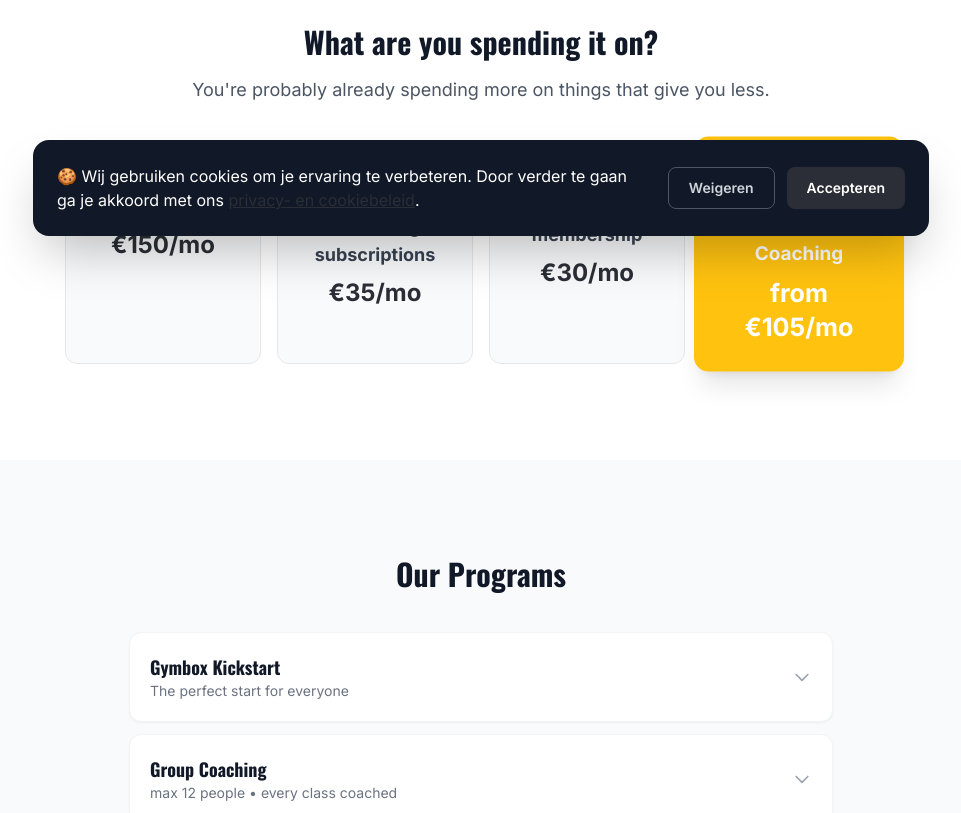
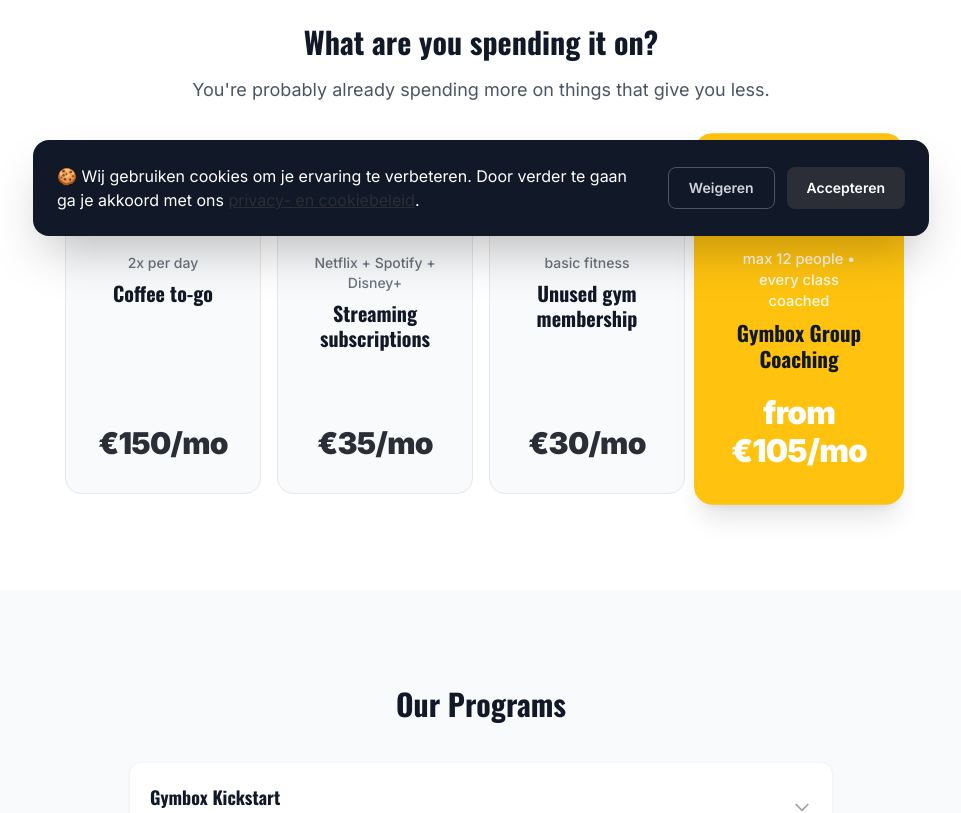
Before and after one commit to jeroenvanduijn/gymboxnoordwijk, a Next.js app: page /en/tarieven in a window 1280 px wide. Shown: the part 540-1353 px from the top of the page, without its empty margins (159-1120 px from the left). Built offline with nearby package versions, Linux system fonts and the light colour scheme.

Commit message:
feat: enhance pricing comparison cards with lucide icons

```diff
--- a/app/[lang]/tarieven/page.tsx
+++ b/app/[lang]/tarieven/page.tsx
@@ -4,6 +4,7 @@ import { useState } from "react";
 import { usePopup } from "@/context/PopupContext";
 import { useTranslations } from "@/context/LanguageContext";
 import CTA from "@/components/CTA";
+import { Coffee, MonitorPlay, Dumbbell, Flame } from "lucide-react";
 
 export default function Tarieven() {
   const [openIndex, setOpenIndex] = useState<number | null>(null);
@@ -31,19 +32,27 @@ export default function Tarieven() {
             {content.comparisonSubtitle}
           </p>
           <div className="grid grid-cols-1 sm:grid-cols-2 lg:grid-cols-4 gap-4">
-            {content.comparisonItems.map((item: { label: string; detail: string; price: string; highlight?: boolean }, i: number) => (
-              <div
-                key={i}
-                className={`rounded-xl p-6 text-center transition-all ${item.highlight
+            {content.comparisonItems.map((item: { label: string; detail: string; price: string; highlight?: boolean }, i: number) => {
+              const ComparisonIcon = i === 0 ? Coffee : i === 1 ? MonitorPlay : i === 2 ? Dumbbell : Flame;
+              return (
+                <div
+                  key={i}
+                  className={`rounded-2xl p-6 sm:p-8 text-center transition-all duration-300 flex flex-col items-center justify-center relative ${item.highlight
                     ? "bg-accent text-white shadow-xl ring-2 ring-accent scale-105"
-                    : "bg-gray-50 text-gray-700 border border-gray-200"
-                  }`}
-              >
-                <p className={`text-sm mb-1 ${item.highlight ? "text-white/80" : "text-gray-500"}`}>{item.detail}</p>
-                <p className="font-bold text-lg mb-2">{item.label}</p>
-                <p className={`text-2xl font-bold ${item.highlight ? "text-white" : "text-primary"}`}>{item.price}</p>
-              </div>
-            ))}
+                    : "bg-gray-50 text-gray-800 border border-gray-200 hover:shadow-md hover:-translate-y-1"
+                    }`}
+                >
+                  <div className={`mb-5 flex items-center justify-center w-14 h-14 rounded-full ${item.highlight ? "bg-white/20 text-white" : "bg-white text-primary shadow-sm"}`}>
+                    <ComparisonIcon size={28} strokeWidth={item.highlight ? 2.5 : 2} />
+                  </div>
+                  <p className={`text-sm mb-2 font-medium ${item.highlight ? "text-white/90" : "text-gray-500"}`}>{item.detail}</p>
+                  <h3 className="font-bold text-xl mb-3 leading-tight">{item.label}</h3>
+                  <div className="mt-auto pt-2">
+                    <p className={`text-3xl font-black tracking-tight ${item.highlight ? "text-white" : "text-primary"}`}>{item.price}</p>
+                  </div>
+                </div>
+              );
+            })}
           </div>
         </div>
       </section>
--- a/package.json
+++ b/package.json
@@ -26,6 +26,7 @@
     "@types/react": "^19.2.2",
     "clsx": "^2.1.1",
     "framer-motion": "^12.34.0",
+    "lucide-react": "^0.575.0",
     "next": "^16.1.6",
     "react": "^19.2.0",
     "react-dom": "^19.2.0",
```
Also changed, not shown: 1 other file (tests, documents, lock files or other folders).
